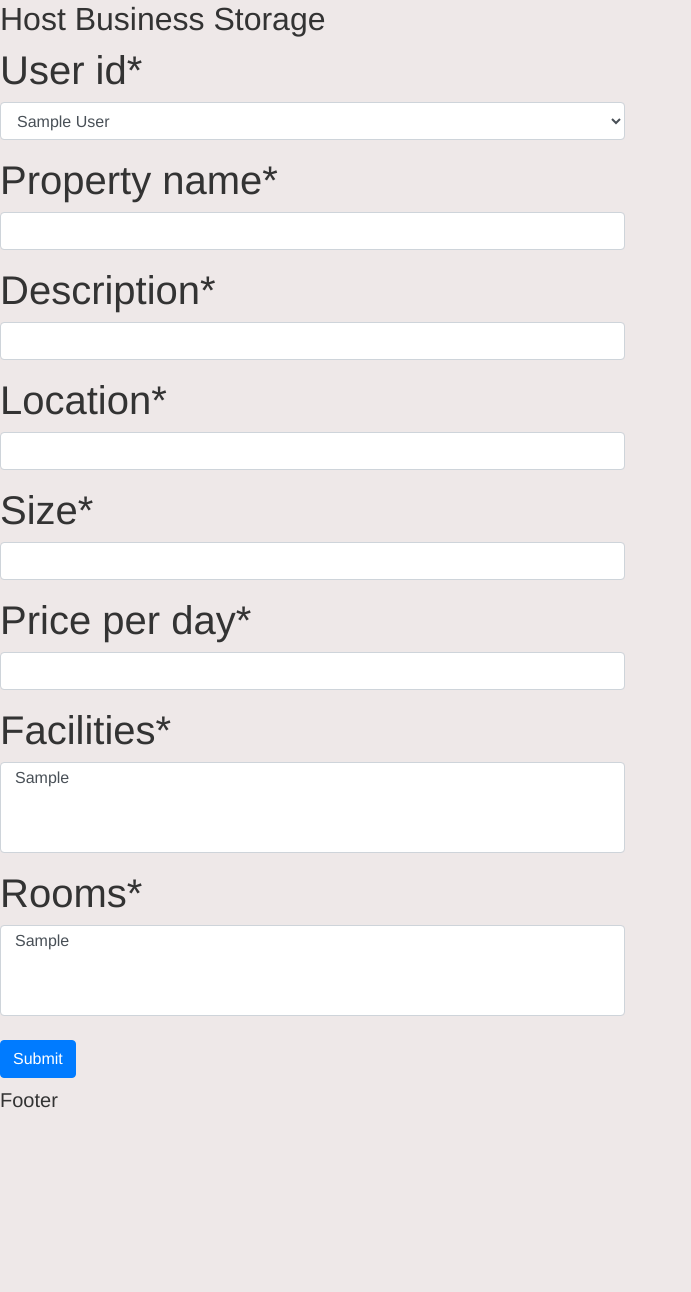
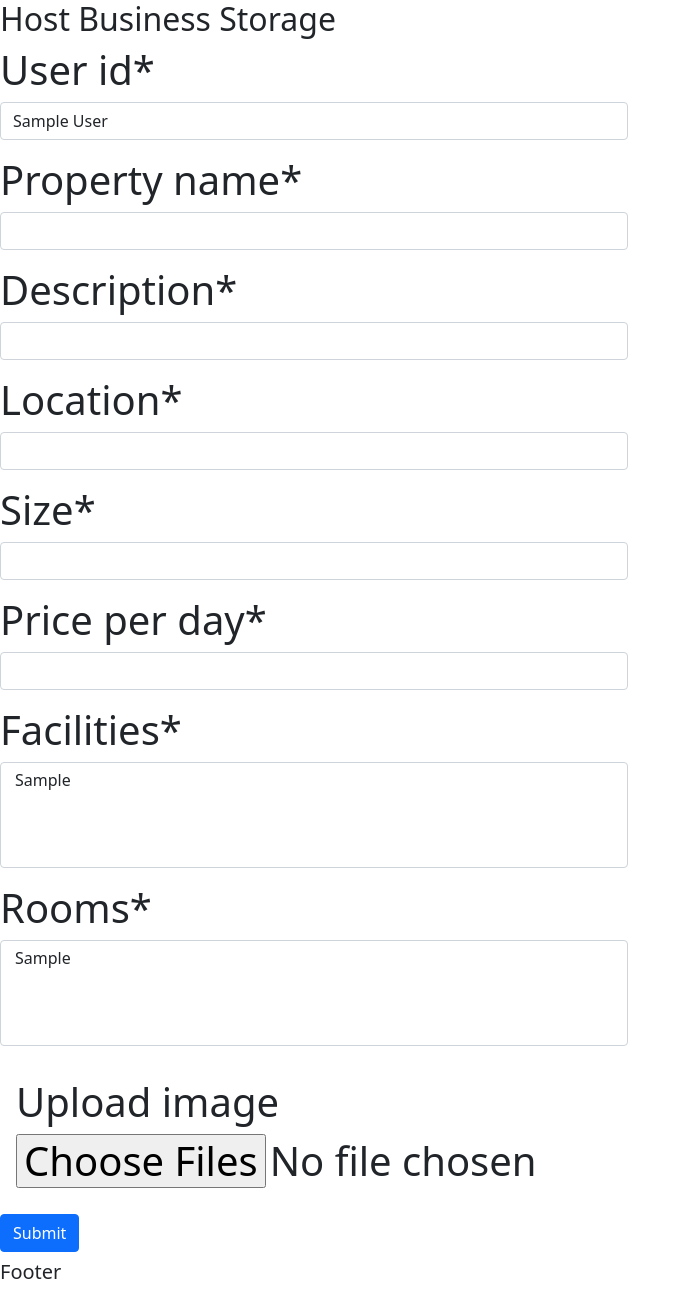
Before and after one commit to ArifShariar/Spacey, a Django app: page /1/host/business_storage in a window 1280 px wide. Shown: the whole page, without its empty margins (0-691 px from the left). Before the commit the page ends 1108 px from the top, so only its background shows below. Run offline with Django 4.2, Linux system fonts and the light colour scheme; tables that the repository leaves empty hold one stand-in row (values such as "Sample post"); some libraries are stand-ins or nearby versions.

Commit message:
working on images

```diff
--- a/Property/models.py
+++ b/Property/models.py
@@ -5,6 +5,11 @@ from django.db import models
 # storage is declared as abstract class
 # other classes like personal room ,business storage, garage and climate controlled
 # will inherit from this Storage Base class
+from django.utils import timezone
+
+import Property
+
+
 class Storage(models.Model):
     user_id = models.ForeignKey('User.User', on_delete=models.CASCADE)
     property_name = models.CharField(max_length=100)
@@ -16,8 +21,16 @@ class Storage(models.Model):
     updated_at = models.DateTimeField(auto_now=True)
 
     class Meta:
-        abstract = True
+        abstract = False
 
+
+class Photo(models.Model):
+    image = models.ImageField(null=True, blank=False,default=0)
+    description = models.TextField()
+    storageID=models.IntegerField()
+
+    def __str__(self):
+        return self.description
 
 # property facilities table
 # will be created in database
--- a/Property/views.py
+++ b/Property/views.py
@@ -80,3 +80,19 @@ def host_garage(request, pk):
             form.save()
             return redirect(hosting_successful)
     return render(request, 'host/garage_host.html', context)
+
+def addPhoto(request,pk):
+    user = request.user
+
+    if request.method == 'POST':
+        images = request.FILES.getlist('images')
+
+
+        for image in images:
+            photo = Photo.objects.create(
+                image=image
+            )
+
+        return redirect('gallery')
+
+    return render(request, 'photos/add.html')
--- a/templates/base/base.html
+++ b/templates/base/base.html
@@ -11,6 +11,8 @@
       <!--Bootstrap CSS-->
 <link rel="stylesheet" href="https://stackpath.bootstrapcdn.com/bootstrap/4.4.1/css/bootstrap.min.css" integrity="sha384-Vkoo8x4CGsO3+Hhxv8T/Q5PaXtkKtu6ug5TOeNV6gBiFeWPGFN9MuhOf23Q9Ifjh" crossorigin="anonymous">
 <link rel="stylesheet" type="text/css" href="{% static '/css/test.css' %}">
+<link href="https://cdn.jsdelivr.net/npm/bootstrap@5.0.0-beta1/dist/css/bootstrap.min.css" rel="stylesheet"
+        integrity="sha384-giJF6kkoqNQ00vy+HMDP7azOuL0xtbfIcaT9wjKHr8RbDVddVHyTfAAsrekwKmP1" crossorigin="anonymous">
 <body>
 
 <h1>
--- a/templates/host/business_storage_host.html
+++ b/templates/host/business_storage_host.html
@@ -51,6 +51,10 @@
             </div>
         </div>
 
+        <div class="form-group m-3">
+                            <label>Upload image</label>
+                            <input required name="images" type="file" multiple class="form-control-file">
+                        </div>
 
         <button type="submit" class="btn btn-primary">Submit</button>
     </form>
```
Also changed, not shown: Property/migrations/0006_business_image_climatecontrolled_image_garage_image_and_more.py (added), Property/migrations/0007_photo_remove_business_image_and_more.py (added), Property/migrations/0009_merge_20220217_0135.py (added), Property/migrations/0010_alter_photo_image.py (added), Property/migrations/0011_alter_photo_storageid.py (added).
